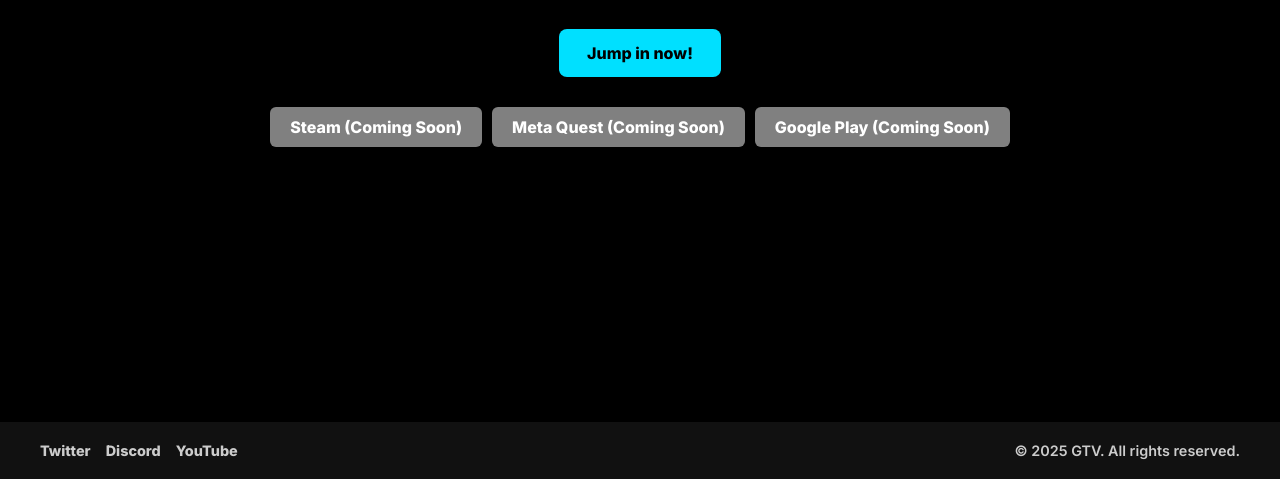
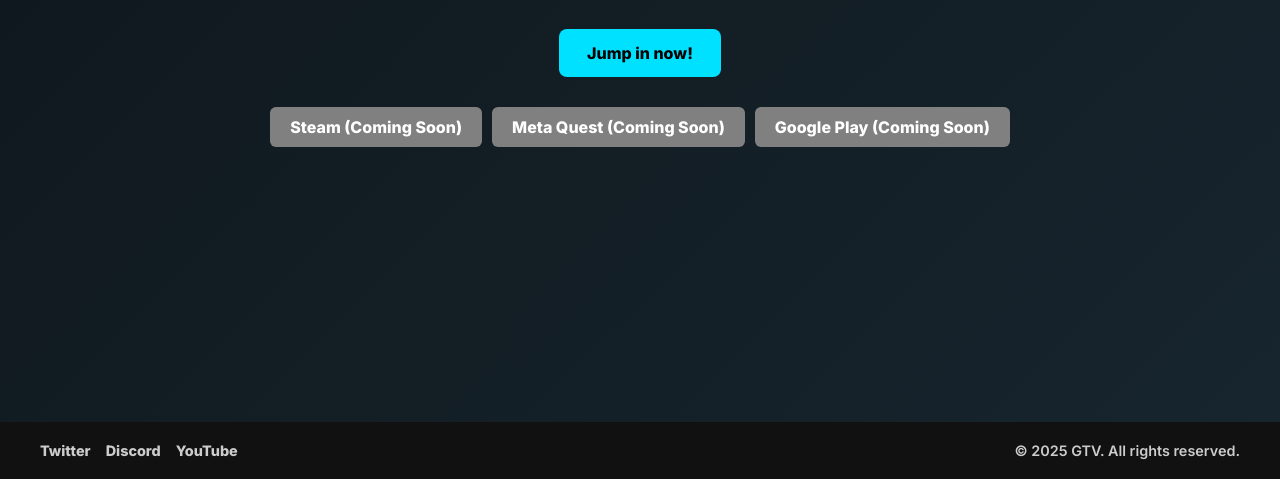
Before and after one commit to GenTVs/chatgtv-site, a plain HTML site: page index.html in a window 1280 px wide. Shown: the part 438-917 px from the top of the page. Drawn offline with Linux system fonts and the light colour scheme.

Commit message:
Update index.html

```diff
--- a/index.html
+++ b/index.html
@@ -104,9 +104,9 @@ header {
       justify-content: center;
       align-items: center;
       text-align: center;
-      background: black;
       color: white;
       padding: 0 20px;
+      z-index: 1;
     }
     .hero::before {
       content: '';
```
